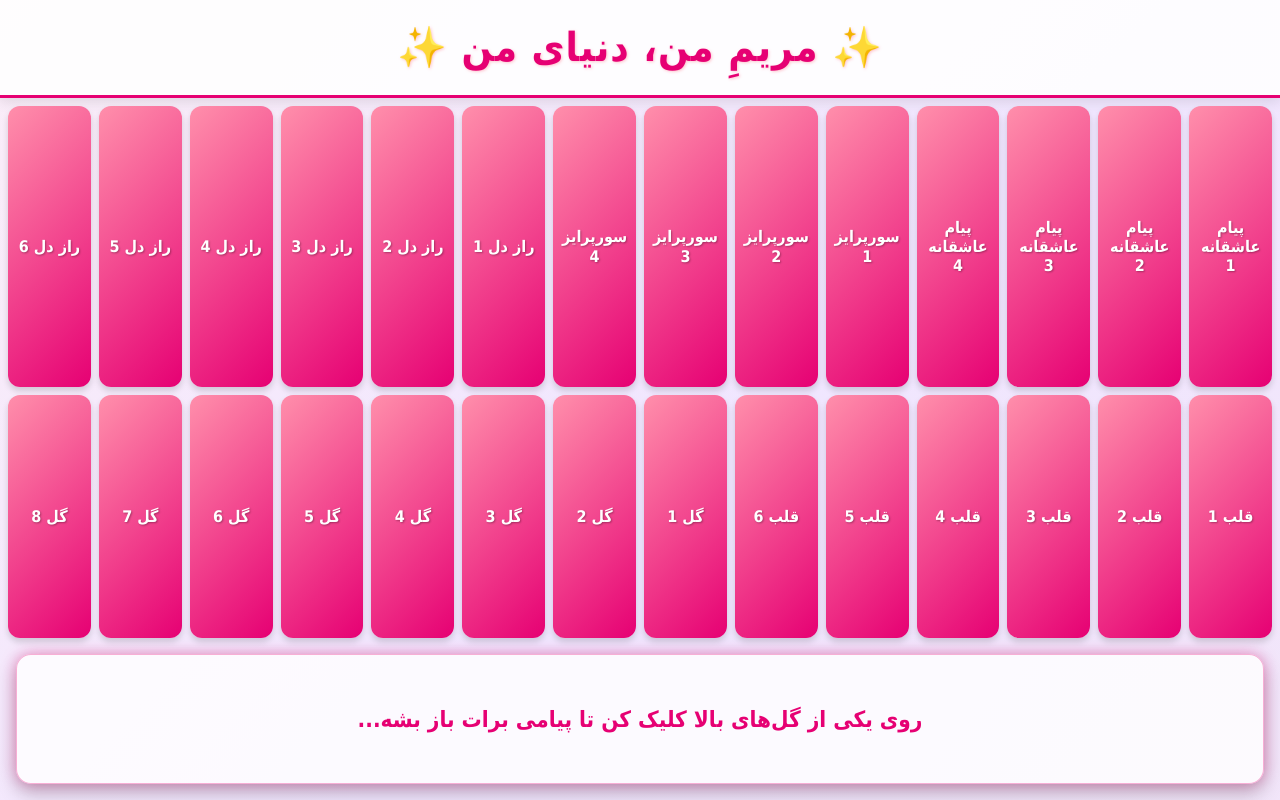
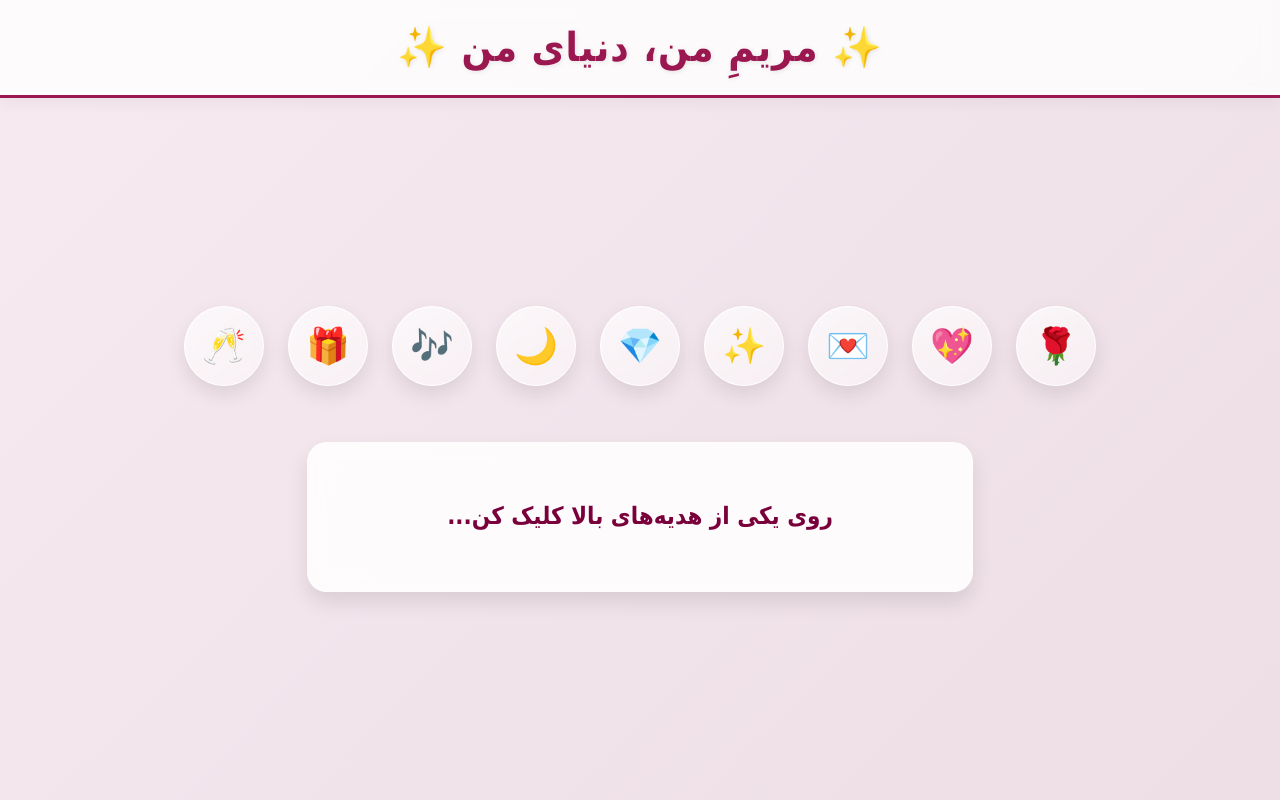
Before and after one commit to vgdgf/xtv.mros, a plain HTML site: page index.html in a window 1280 px wide. Drawn offline with Linux system fonts and the light colour scheme; a web font is replaced by a local one.

Commit message:
Update index.html

```diff
--- a/index.html
+++ b/index.html
@@ -5,7 +5,7 @@
     <meta name="viewport" content="width=device-width, initial-scale=1.0">
     <title>تقدیم به مریم عزیزم ❤️ - یک تجربه لوکس</title>
     <style>
-        /* تعیین فونت‌های لوکس فارسی */
+        /* --- 0. فونت‌های لوکس --- */
         @font-face {
             font-family: 'Nazanin';
             src: url('Nazanin.woff2') format('woff2'),
@@ -14,21 +14,25 @@
             font-style: normal;
         }
         @font-face {
-            font-family: 'Vazirmatn'; /* یک فونت مدرن‌تر برای بدنه */
+            font-family: 'Vazirmatn';
             src: url('Vazirmatn-Regular.woff2') format('woff2');
             font-weight: 400;
             font-style: normal;
         }
 
         :root {
-            /* پالت رنگی لوکس و رمانتیک */
-            --header-color: #e60073; /* صورتی عمیق و ظریف */
-            --text-color: #e60073;
+            /* --- 1. پالت رنگی لوکس و فاخر --- */
+            --header-color: #9A1750; /* عنابی (Wine Red) */
+            --text-color: #7A003C;   /* رنگ متن اقمق */
+            --accent-color: #DDAF94; /* طلایی-صورتی (Rose Gold) */
+            --bg-light: #fffafc;     /* پس‌زمینه روشن */
+            --bg-deep: #f5e8ef;      /* پس‌زمینه عمیق‌تر */
+
             --main-font: 'Nazanin', 'Vazirmatn', Tahoma, sans-serif;
             --body-font: 'Vazirmatn', Tahoma, sans-serif;
         }
 
-        /* --- 1. پس‌زمینه گرادینت متحرک لوکس --- */
+        /* --- 2. پس‌زمینه گرادینت فاخر --- */
         body {
             font-family: var(--body-font);
             margin: 0;
@@ -37,10 +41,10 @@
             display: flex;
             flex-direction: column;
 
-            /* گرادینت اصلی */
-            background: linear-gradient(135deg, #ffd1e0, #ffccdd, #fff0f5, #f0e6ff, #f3e5f5, #fffcfc);
-            background-size: 400% 400%; /* ابعاد بزرگتر برای حرکت نرم */
-            animation: gradient-animation 25s ease infinite; /* انیمیشن آهسته و نرم */
+            /* گرادینت نرم و لوکس */
+            background: linear-gradient(135deg, var(--bg-light), var(--bg-deep), #e3d0d8);
+            background-size: 400% 400%;
+            animation: gradient-animation 25s ease infinite;
             color: #333;
             overflow-x: hidden;
             box-sizing: border-box;
@@ -52,139 +56,144 @@
             100% { background-position: 0% 50%; }
         }
 
-        /* --- 2. هدر لوکس --- */
+        /* --- 3. هدر با تأثير زجاج (Glassmorphism) --- */
         header {
             padding: 1.5rem 1rem;
-            background: rgba(255, 255, 255, 0.9);
-            box-shadow: 0 4px 12px rgba(0, 0, 0, 0.1);
+            /* جلوه زجاجی */
+            background: rgba(255, 255, 255, 0.8);
+            backdrop-filter: blur(8px);
+            box-shadow: 0 4px 15px rgba(0, 0, 0, 0.05);
+
             text-align: center;
             font-family: var(--main-font);
-            font-size: clamp(1.5rem, 5vw, 2.5rem); /* واکنش‌گرایی اندازه فونت */
+            font-size: clamp(1.5rem, 5vw, 2.5rem);
             color: var(--header-color);
             border-bottom: 3px solid var(--header-color);
-            text-shadow: 1px 1px 3px rgba(255, 182, 193, 0.8);
+            /* سایه متن نرم‌تر */
+            text-shadow: 1px 1px 5px rgba(0, 0, 0, 0.1);
             letter-spacing: 1px;
             font-weight: bold;
         }
 
-        /* --- 3. گرید دکمه‌های متراکم (بدون فضای خالی) --- */
+        /* --- 4. چیدمان مرتب و متمرکز --- */
         .content-container {
             flex-grow: 1;
-            padding: 0.5rem;
+            padding: 1rem;
             display: flex;
             flex-direction: column;
-            gap: 0.5rem;
+            align-items: center; /* مرکزیت بخشیدن به محتوا */
+            justify-content: center;
+            gap: 1.5rem;
         }
 
+        /* چیدمان دکمه‌های آیکونی */
         .button-grid {
-            display: grid;
-            /* ستون‌های کاملاً واکنش‌گرا و متراکم */
-            grid-template-columns: repeat(auto-fit, minmax(80px, 1fr));
-            gap: 0.5rem;
-            flex-grow: 1;
-            align-content: stretch; /* تضمین می‌کند دکمه‌ها فضای عمودی را پر کنند */
+            display: flex;
+            flex-wrap: wrap;
+            justify-content: center;
+            gap: 1.5rem; /* فضای بیشتر بین دکمه‌ها */
+            padding: 1rem 0;
         }
 
-        /* دکمه‌های لوکس */
+        /* --- 5. دکمه‌های لوکس آیکونی (تغییر اصلی) --- */
         .message-button {
-            padding: 0.7rem 0.5rem;
-            border: none;
-            border-radius: 12px;
+            width: 80px;  /* اندازه ثابت و بزرگ */
+            height: 80px;
+            border-radius: 50%; /* دکمه‌های دایره‌ای */
+            border: 1px solid rgba(255, 255, 255, 0.8);
+            border-top: 1px solid rgba(255, 255, 255, 1);
+            border-left: 1px solid rgba(255, 255, 255, 1);
+
             cursor: pointer;
-            font-family: var(--body-font);
-            font-size: clamp(0.7rem, 2.5vw, 1rem);
-            font-weight: 600;
-            color: #fff;
-            box-shadow: 0 4px 6px rgba(0, 0, 0, 0.15);
+            font-size: 2.2rem; /* اندازه بزرگ برای ایموجی */
+            color: var(--header-color); /* رنگ ایموجی */
+
+            /* جلوه زجاجی فاخر */
+            background: linear-gradient(145deg, rgba(255,255,255,0.7), rgba(255,255,255,0.4));
+            backdrop-filter: blur(5px);
+            box-shadow: 0 8px 20px rgba(0, 0, 0, 0.1);
+
             transition: all 0.3s ease-in-out;
-            text-shadow: 1px 1px 2px rgba(0, 0, 0, 0.3);
 
-            /* گرادینت دکمه با تم صورتی-بنفش */
-            background: linear-gradient(135deg, #ff8fab, #e60073, #8a2be2);
-            background-size: 200% 200%;
-            /* برای اطمینان از اینکه دکمه‌ها فضای عمودی را پر کنند */
             display: flex;
             justify-content: center;
             align-items: center;
-            text-align: center;
-            line-height: 1.2;
         }
 
         .message-button:hover {
-            transform: translateY(-3px) scale(1.03);
-            box-shadow: 0 8px 15px rgba(0, 0, 0, 0.25);
-            background-position: 100% 100%; /* تغییر حالت گرادینت روی هاور */
+            transform: translateY(-5px) scale(1.05); /* حرکت زیباتر */
+            /* درخشش با رنگ اصلی */
+            box-shadow: 0 12px 25px rgba(154, 23, 80, 0.2);
+            color: #e60073; /* بازگشت رنگ صورتی در هاور برای تاکید */
         }
 
         .message-button:active {
-            transform: translateY(0);
-            box-shadow: 0 4px 6px rgba(0, 0, 0, 0.15);
+            transform: translateY(0) scale(1);
+            box-shadow: 0 4px 10px rgba(0, 0, 0, 0.1);
         }
 
-        /* واکنش‌گرایی برای موبایل */
-        @media (max-width: 600px) {
-            .button-grid {
-                grid-template-columns: repeat(auto-fit, minmax(100px, 1fr));
-            }
-        }
-        /* در صفحات کوچک‌تر، اندازه متن دکمه کوچک‌تر می‌شود تا متراکم بماند */
-        @media (max-width: 400px) {
-             .button-grid {
-                grid-template-columns: repeat(auto-fit, minmax(80px, 1fr));
-            }
-            .message-button {
-                font-size: 0.75rem;
-                padding: 0.5rem 0.2rem;
-            }
-        }
+        /* --- 6. جعبه پیام لوکس --- */
+        #message-box {
+            padding: 1.5rem 2rem;
+            margin: 1rem;
+            min-height: 100px;
+            width: 90%;
+            max-width: 600px;
+            border-radius: 20px; /* گوشه‌های نرم‌تر */
 
+            /* جلوه زجاجی */
+            background: rgba(255, 255, 255, 0.85);
+            backdrop-filter: blur(10px);
+            border: 1px solid rgba(255, 255, 255, 0.5);
+            box-shadow: 0 10px 20px rgba(0, 0, 0, 0.1);
 
-        /* --- 4. جعبه پیام لوکس و تعاملی --- */
-        #message-box {
-            padding: 1.5rem;
-            margin: 0.5rem;
-            min-height: 80px;
-            border-radius: 15px;
-            box-shadow: 0 10px 20px rgba(0, 0, 0, 0.2),
-                        0 0 15px rgba(230, 0, 115, 0.4); /* سایه و درخشش اولیه */
-            transition: all 0.8s ease-in-out; /* انتقال نرم برای رنگ و سایه */
+            transition: all 0.8s ease-in-out;
             text-align: center;
             display: flex;
             align-items: center;
             justify-content: center;
 
-            /* گرادینت پیش‌فرض شفاف */
-            background: rgba(255, 255, 255, 0.8);
-            border: 1px solid rgba(230, 0, 115, 0.3);
-
-            /* تنظیمات متن پیام */
             color: var(--text-color);
             font-family: var(--main-font);
-            font-size: clamp(1rem, 4vw, 1.4rem);
-            line-height: 1.8;
+            font-size: clamp(1.1rem, 4vw, 1.5rem);
+            line-height: 1.9;
             font-weight: bold;
         }
 
         /* کلاس برای تغییر رنگ هنگام نمایش پیام */
         .message-box-active {
-            box-shadow: 0 10px 25px rgba(230, 0, 115, 0.5),
-                        0 0 20px 5px rgba(255, 105, 180, 0.6); /* درخشش بیشتر */
-            border: 2px solid var(--text-color);
-            /* رنگ پس‌زمینه به صورت پویا توسط جاوا اسکریپت تغییر می‌کند */
+            /* درخشش با رنگ‌های جدید */
+            box-shadow: 0 10px 30px rgba(154, 23, 80, 0.3),
+                        0 0 20px 5px rgba(221, 175, 148, 0.5); /* درخشش طلایی-صورتی */
+            border-color: var(--accent-color);
         }
 
-        /* --- نوار اسکرول سفارشی برای زیبایی بیشتر --- */
+        /* --- 7. انیمیشن نمایش متن --- */
+        #message-text.fade-in {
+            animation: text-fade-in 0.8s ease-in-out;
+        }
+
+        @keyframes text-fade-in {
+            from {
+                opacity: 0;
+                transform: translateY(10px);
+            }
+            to {
+                opacity: 1;
+                transform: translateY(0);
+            }
+        }
+
+        /* --- نوار اسکرول سفارشی --- */
         ::-webkit-scrollbar {
             width: 8px;
         }
-
         ::-webkit-scrollbar-thumb {
             background-color: var(--header-color);
             border-radius: 10px;
         }
-
         ::-webkit-scrollbar-track {
-            background-color: #f1f1f1;
+            background-color: var(--bg-deep);
         }
     </style>
 </head>
@@ -197,19 +206,19 @@
     <div class="content-container">
 
         <div class="button-grid" id="button-grid">
-            </div>
+        </div>
 
         <div id="message-box">
-            <span id="message-text">روی یکی از گل‌های بالا کلیک کن تا پیامی برات باز بشه...</span>
+            <span id="message-text">روی یکی از هدیه‌های بالا کلیک کن...</span>
         </div>
 
     </div>
 
     <script>
-        // تاریخ تولد: 21/11/2008 (30 آبان 1387 شمسی)
+        // تاریخ تولد (بدون تغییر)
         const birthDate = new Date('2008-11-21T00:00:00');
 
-        // --- 4. مجموعه پیام‌های عاشقانه (حداقل 50 پیام) ---
+        // پیام‌های عاشقانه (بدون تغییر)
         const romanticMessages = [
             "مریم زیبای من، تو قشنگ‌ترین اتفاق زندگی منی.",
             "صدای قلبم فقط برای تو می‌تپه، مریم.",
@@ -263,94 +272,67 @@
             "تو آغاز و پایان تمام آرزوهای منی."
         ];
 
-        // پالت رنگ‌های پاستلی برای پس‌زمینه جعبه پیام
+        // پالت رنگ‌های پاستلی (بدون تغییر)
         const pastelColors = [
-            '#ffe6f0', // صورتی بسیار روشن
-            '#ffd9cc', // هلویی روشن
-            '#ffe0cc', // کرمی روشن
-            '#ffd1e0', // بنفش صورتی روشن
-            '#ffccd5', // صورتی یاسی
-            '#f0fff0', // سبز بهاری بسیار روشن
-            '#e6e6fa'  // اسطوخودوسی روشن
+            '#ffe6f0', '#ffd9cc', '#ffe0cc', '#ffd1e0', '#ffccd5', '#f0fff0', '#e6e6fa'
         ];
 
-        const numButtons = 28; // حداقل 25 دکمه
+        // --- 8. آیکون‌های جدید برای دکمه‌ها ---
+        const buttonIcons = ['🌹', '💖', '💌', '✨', '💎', '🌙', '🎶', '🎁', '🥂'];
+
         const grid = document.getElementById('button-grid');
         const messageBox = document.getElementById('message-box');
         const messageText = document.getElementById('message-text');
 
-        let lastMessageIndex = -1; // برای جلوگیری از تکرار پیام آخر
-        let messageHistory = {}; // برای ذخیره پیام‌های نمایش داده شده برای هر دکمه
+        let messageHistory = {};
 
-        // --- تولید دکمه‌ها ---
-        for (let i = 1; i <= numButtons; i++) {
+        // --- 9. تولید دکمه‌ها بر اساس آیکون‌ها ---
+        buttonIcons.forEach((icon, index) => {
             const button = document.createElement('button');
             button.className = 'message-button';
-
-            // تولید متن‌های خلاقانه برای دکمه‌ها
-            let buttonText = '';
-            if (i <= 4) {
-                buttonText = `پیام عاشقانه ${i}`;
-            } else if (i <= 8) {
-                buttonText = `سورپرایز ${i - 4}`;
-            } else if (i <= 14) {
-                buttonText = `راز دل ${i - 8}`;
-            } else if (i <= 20) {
-                 buttonText = `قلب ${i - 14}`;
-            } else {
-                 buttonText = `گل ${i - 20}`;
-            }
-
-            button.textContent = buttonText;
-            button.setAttribute('data-index', i - 1); // یک دکمه می‌تواند چندین پیام را نشان دهد
+            button.textContent = icon; // تنظیم ایموجی به عنوان متن
+            button.setAttribute('data-index', index);
             button.onclick = handleButtonClick;
             grid.appendChild(button);
-        }
+        });
 
-        // --- منطق تعاملی دکمه‌ها ---
+        // --- 10. منطق تعاملی (با افزودن انیمیشن متن) ---
         function handleButtonClick(event) {
             const button = event.currentTarget;
             const buttonId = button.getAttribute('data-index');
 
             if (!messageHistory[buttonId]) {
-                messageHistory[buttonId] = []; // آرایه برای پیام‌های استفاده شده این دکمه
+                messageHistory[buttonId] = [];
             }
 
             let availableMessages = romanticMessages.filter(
                 (msg, index) => !messageHistory[buttonId].includes(index)
             );
 
-            // اگر تمام پیام‌ها برای این دکمه استفاده شده باشند، از نو شروع می‌کنیم
             if (availableMessages.length === 0) {
                 messageHistory[buttonId] = [];
                 availableMessages = romanticMessages;
             }
 
-            // انتخاب یک پیام تصادفی از پیام‌های موجود
             const randomIndex = Math.floor(Math.random() * availableMessages.length);
             const messageToShow = availableMessages[randomIndex];
-
-            // پیدا کردن ایندکس پیام در آرایه اصلی برای ذخیره در تاریخچه
             const originalIndex = romanticMessages.indexOf(messageToShow);
             messageHistory[buttonId].push(originalIndex);
 
             // --- نمایش پیام و تغییر رنگ ---
 
-            // 1. نمایش پیام
-            messageText.textContent = messageToShow;
+            // 1. انیمیشن متن (جدید)
+            messageText.classList.remove('fade-in'); // حذف کلاس برای تکرار انیمیشن
+            void messageText.offsetWidth; // ترفند برای اجرای مجدد انیمیشن
+            messageText.textContent = messageToShow; // تنظیم متن جدید
+            messageText.classList.add('fade-in'); // افزودن کلاس برای انیمیشن
 
-            // 2. انتخاب رنگ پاستلی تصادفی
+            // 2. انتخاب رنگ پاستلی
             const randomColor = pastelColors[Math.floor(Math.random() * pastelColors.length)];
 
-            // 3. اعمال تغییرات بصری با انتقال نرم (CSS Transition)
-            messageBox.style.backgroundColor = `${randomColor}dd`; // شفافیت اضافه شد
-            messageBox.classList.add('message-box-active'); // فعال کردن استایل درخشش
-
-            // برای حفظ جلوه، می‌توانیم پس از چند ثانیه به حالت گرادینت شفاف برگردانیم (اختیاری)
-             // setTimeout(() => {
-             //     messageBox.classList.remove('message-box-active');
-             //     messageBox.style.backgroundColor = 'rgba(255, 255, 255, 0.8)';
-             // }, 5000);
+            // 3. اعمال تغییرات بصری
+            messageBox.style.backgroundColor = `${randomColor}dd`;
+            messageBox.classList.add('message-box-active');
         }
 
     </script>
```
